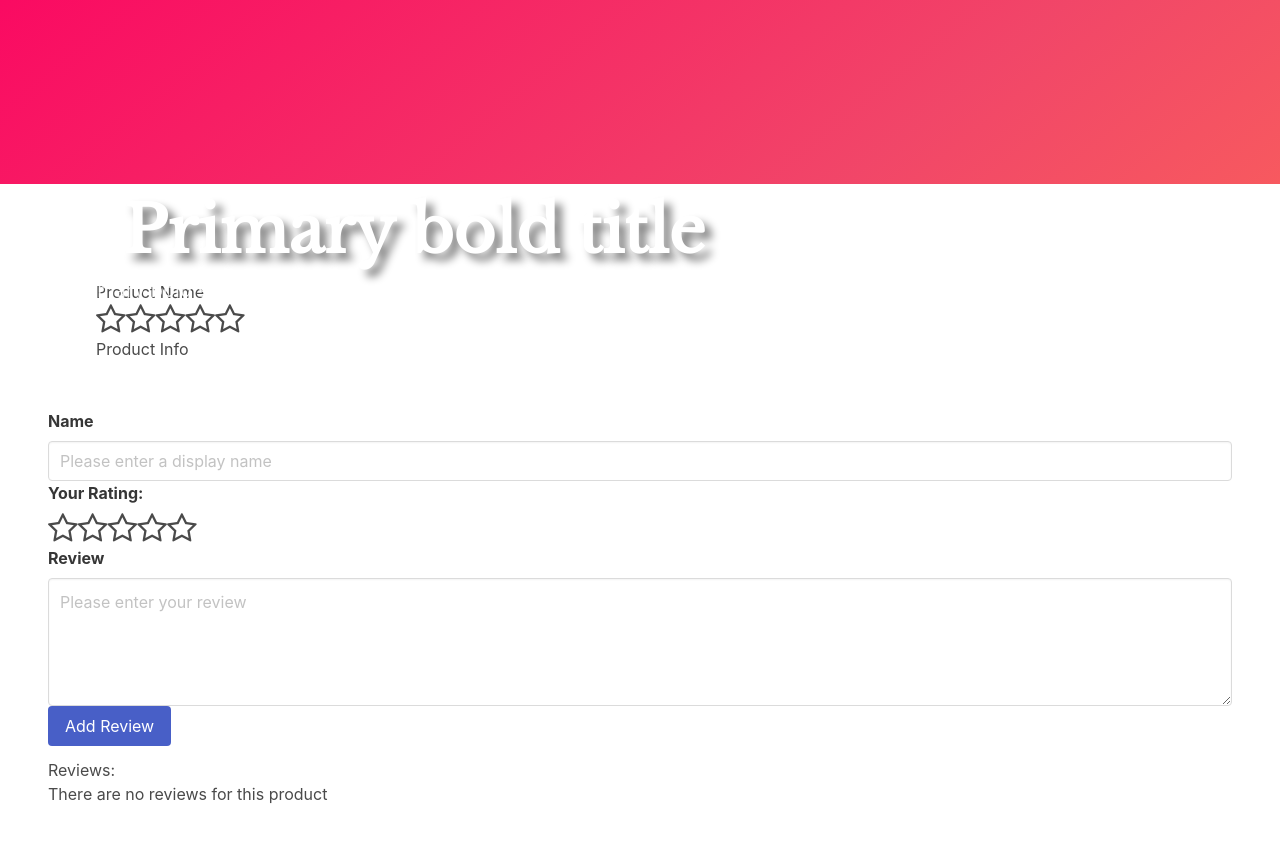
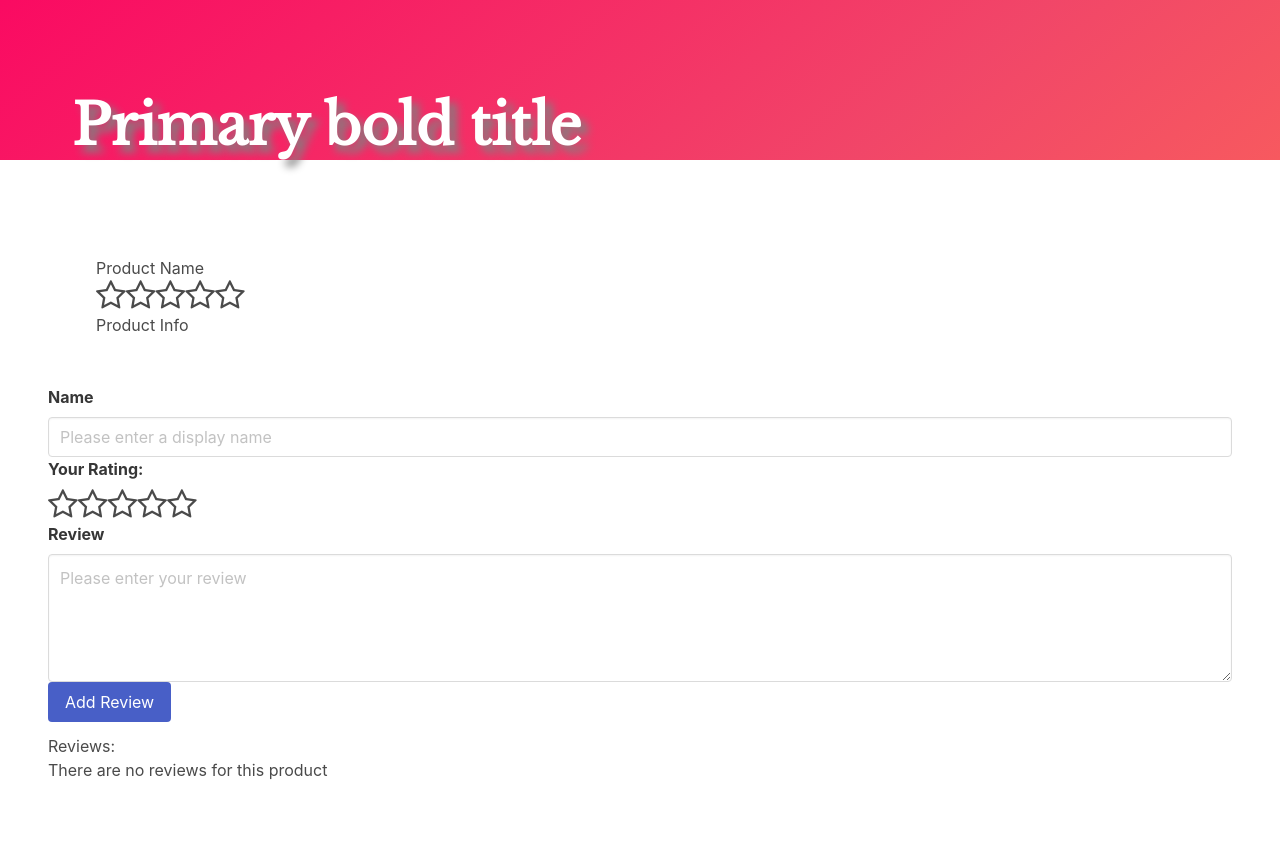
Before and after one commit to Laurelinduilwen/rating-component, a React (Create React App) app: page / in a window 1280 px wide. Shown: the top 842 px of the page. Built offline with nearby package versions, Linux system fonts and the light colour scheme.

Commit message:
CSS fixes

```diff
--- a/src/components/app.scss
+++ b/src/components/app.scss
@@ -10,8 +10,8 @@ $secondary-font: 'Source Sans Pro', sans-serif;
 
 %shared-fonts-primary {
   color: white;
-  padding: 0.1em;
-  margin: 0.7em;
+  padding: 0.1em 0 0 0;
+  margin: 0.7 0 0 0em;
   text-shadow: 7px 7px 9px grey;
 }
 
@@ -23,11 +23,12 @@ $secondary-font: 'Source Sans Pro', sans-serif;
 }
 
 .hero {
-  max-height: 23vh;
+  max-height: 20vh;
   h1 {
     @extend %shared-fonts-primary;
     font-family: $primary-font;
-    font-size: 8vh;
+    font-size: 7vh;
     font-weight: bold;
+    margin: -1em 0 0 0em;
   }
 }
```
